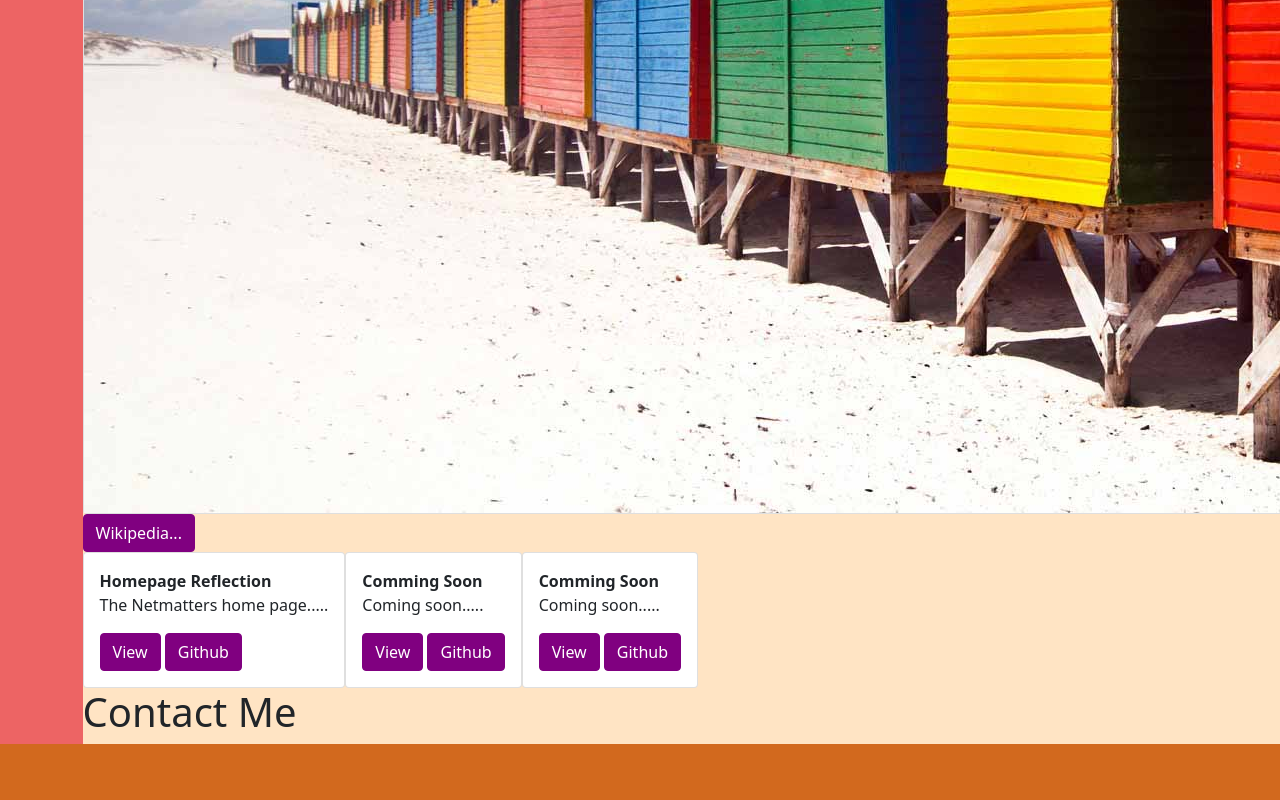
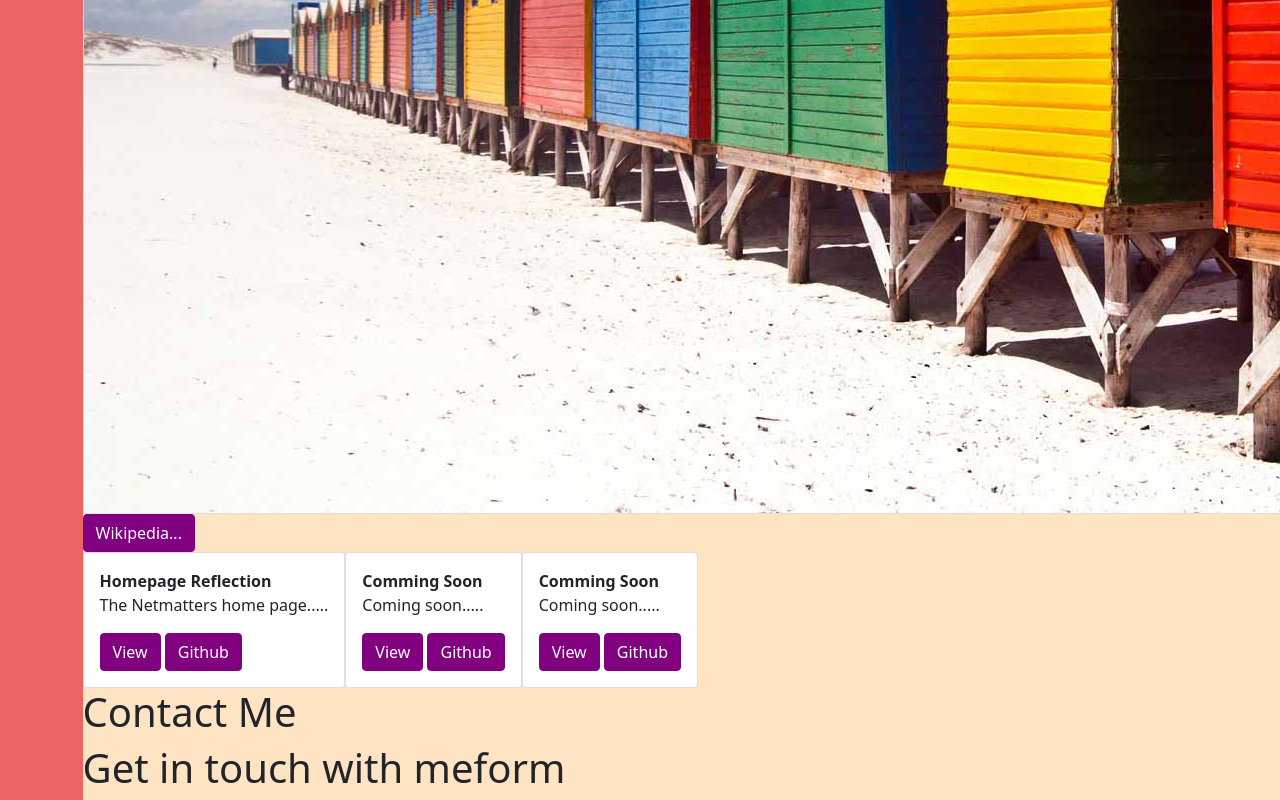
Before and after one commit to Coolhound/nmp, a website: page index.html in a window 1280 px wide. Shown: the part 624-1424 px from the top of the page. Before the commit the page ends 1368 px from the top, so only its background shows below. Drawn offline with Linux system fonts and the light colour scheme.

Commit message:
Contact me
Add basic contact me layout, empty form element

```diff
--- a/index.html
+++ b/index.html
@@ -70,10 +70,25 @@
             <div>
                 <a id="contact-me"></a>
                 <h1>Contact Me</h1>
+
+                <div class="d-flex">
+
+                    <div>
+                        <h1>Get in touch with me</h1>
+                    </div>
+
+                    <div>
+                        <h1>form</h1>
+                        <form></form>
+                    </div>
+
+                </div>
+
             </div>
 
 
         </div>
+
     </div>
 
 </body>
```
